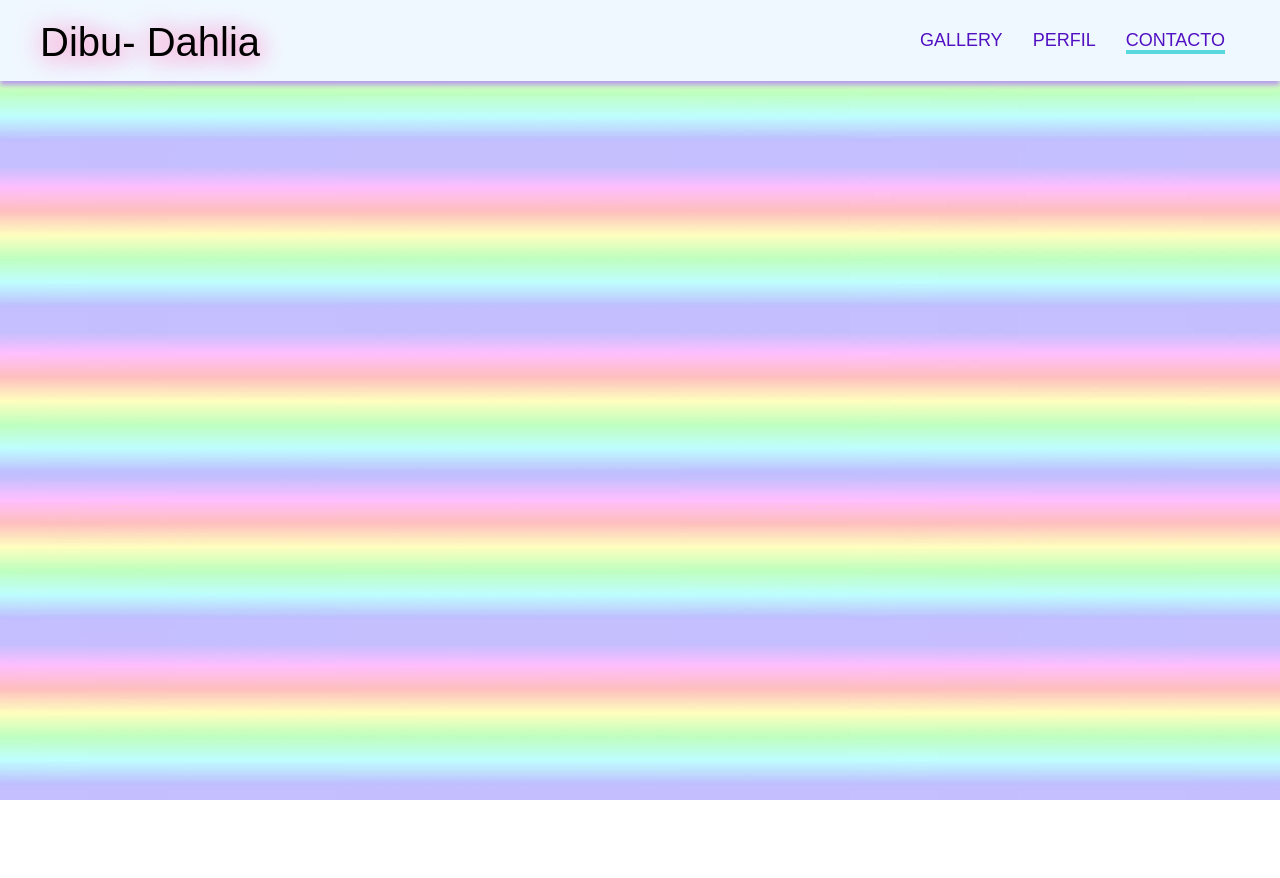
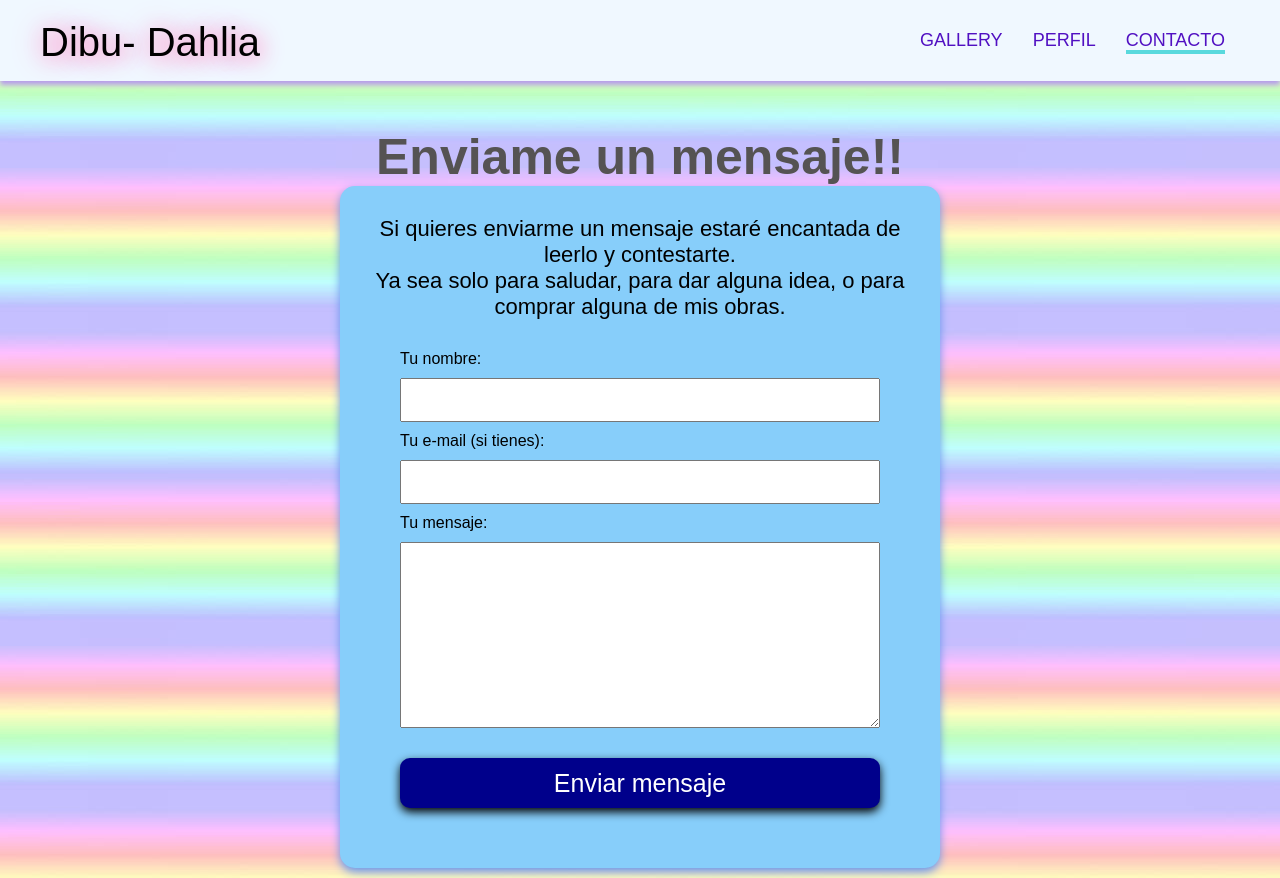
Before and after one commit to Dahliares/dibudahlia-cliente, a React (Create React App) app: page /contacto in a window 1280 px wide. Before the commit the page ends 800 px from the top, so only its background shows below. Built offline with nearby package versions, Linux system fonts and the light colour scheme; a web font is replaced by a local one.

Commit message:
contact added

```diff
--- a/package.json
+++ b/package.json
@@ -3,6 +3,7 @@
   "version": "0.1.0",
   "private": true,
   "dependencies": {
+    "@emailjs/browser": "^3.11.0",
     "@testing-library/jest-dom": "^5.16.5",
     "@testing-library/react": "^13.4.0",
     "@testing-library/user-event": "^13.5.0",
--- a/src/App.js
+++ b/src/App.js
@@ -4,6 +4,7 @@ import { Gallery} from './pages/Gallery';
 import { NavBar } from './components/NavBar';
 import { Perfil } from './pages/Perfil';
 import { Detalle } from './pages/Detalle';
+import { Contacto } from './pages/Contacto';
 
 
 function App() {
@@ -17,7 +18,7 @@ function App() {
           <Route index path='/' element={<Gallery />} />
           <Route path='/dibujo/:id' element={<Detalle />} />
           <Route path='/perfil' element={<Perfil />} />
-          <Route path='/year/:year' element={<Detalle />} />
+          <Route path='/contacto' element={<Contacto />} />
         </Routes>
 
       </Router>
--- a/src/components/Grid.jsx
+++ b/src/components/Grid.jsx
@@ -40,7 +40,5 @@ export function Grid() {
 
   )
 
-  /*{dibujosJson.dibujos.map((dibujo) => (
-            <Dibujo key={dibujo.id} dibujo={dibujo}/>
-          ))}*/
+
 }
--- /dev/null
+++ b/src/pages/Contacto.css
@@ -0,0 +1,82 @@
+.contacto-title {
+
+    padding: 0;
+    margin: 0;
+}
+
+.contacto{
+
+    max-width: 600px;
+    margin: 10px auto;
+    padding-top: 30px;
+
+
+}
+
+.contacto-p {
+
+    font-size: 22px;
+    text-align: center;
+}
+
+.form-container {
+
+    display: flex;
+    flex-direction: column;
+    background-color: lightskyblue;
+    padding: 30px;
+    border-radius: 15px;
+    box-shadow: 0 4px 10px cornflowerblue;
+}
+
+.form {
+
+    margin: 30px;
+    display: flex;
+    flex-direction: column;
+    gap: 10px;
+
+
+}
+
+form input{
+
+    height: 30px;
+    font-size: 25px;
+    padding: 5px;
+}
+
+form textarea{
+
+    font-size: 25px;
+    padding: 5px;
+}
+
+#button{
+
+    border-radius: 10px;
+    background-color: darkblue;
+    padding: 10px;
+    height: 50px;
+    color: white;
+    border: none;
+    box-shadow: 0 4px 10px black;
+    margin-top: 20px;
+    cursor: pointer;
+
+
+}
+
+@media (max-width:990px) {
+
+    .contacto{
+
+        max-width: 500px;
+        margin: 10px auto;
+        padding-top: 30px;
+
+
+    }
+
+
+}
--- /dev/null
+++ b/src/pages/Contacto.jsx
@@ -0,0 +1,65 @@
+import '../pages/Contacto.css'
+import React, { useRef } from 'react';
+import emailjs from '@emailjs/browser';
+import { useNavigate } from 'react-router-dom';
+
+
+export function Contacto() {
+
+
+    const navigate = useNavigate();
+    const form = useRef();
+
+    const sendEmail = (e) => {
+      e.preventDefault();
+
+      emailjs.sendForm('default_service', 'template_wnqf9sh', form.current, 'mAyxNveNxqnZ_1nw8')
+      .then((result) => {
+          console.log(result.text);
+          alert("Mensaje enviado!");
+        navigate('/');
+
+      }, (error) => {
+          console.log(error.text);
+      });
+  };
+
+
+    return (
+
+        <div className="contacto">
+
+            <h1 className="contacto-title">Enviame un mensaje!!</h1>
+
+            <div className="form-container">
+                <div className="contacto-p">
+                    Si quieres enviarme un mensaje estaré encantada de leerlo y contestarte.
+                    <br/>Ya sea solo para saludar, para dar alguna idea, o para comprar alguna de
+                        mis obras.
+
+                </div>
+
+                <form id="form" className="form" ref={form} onSubmit={sendEmail}>
+
+                    <label for="from_name">Tu nombre:</label>
+                    <input type="text" name="from_name" id="from_name" required />
+
+                    <label for="email">Tu e-mail (si tienes):</label>
+                    <input type="text" name="email" id="email" />
+
+                    <label for="message">Tu mensaje:</label>
+                    <textarea name="message" id="message" rows="6" required></textarea>
+
+                    <input type="submit" id="button" value="Enviar mensaje" />
+                </form>
+            </div>
+
+
+        </div>
+
+
+
+    )
+
+
+}
--- a/src/pages/Gallery.jsx
+++ b/src/pages/Gallery.jsx
@@ -2,7 +2,7 @@ import { Grid } from '../components/Grid'
 import dibujos from '../img/dibujos.json'
 import '../components/Grid.css'
 import { Banner } from '../components/Banner';
-import oferta from './../img/oferta.webp'
+
 
 export function Gallery() {
 
@@ -12,7 +12,6 @@ export function Gallery() {
     return (
         <div>
             <h1>Mis dibujos</h1>
-            <Banner />
             <Grid />
 
 
```
Also changed, not shown: 2 other files (tests, documents, lock files or other folders).
